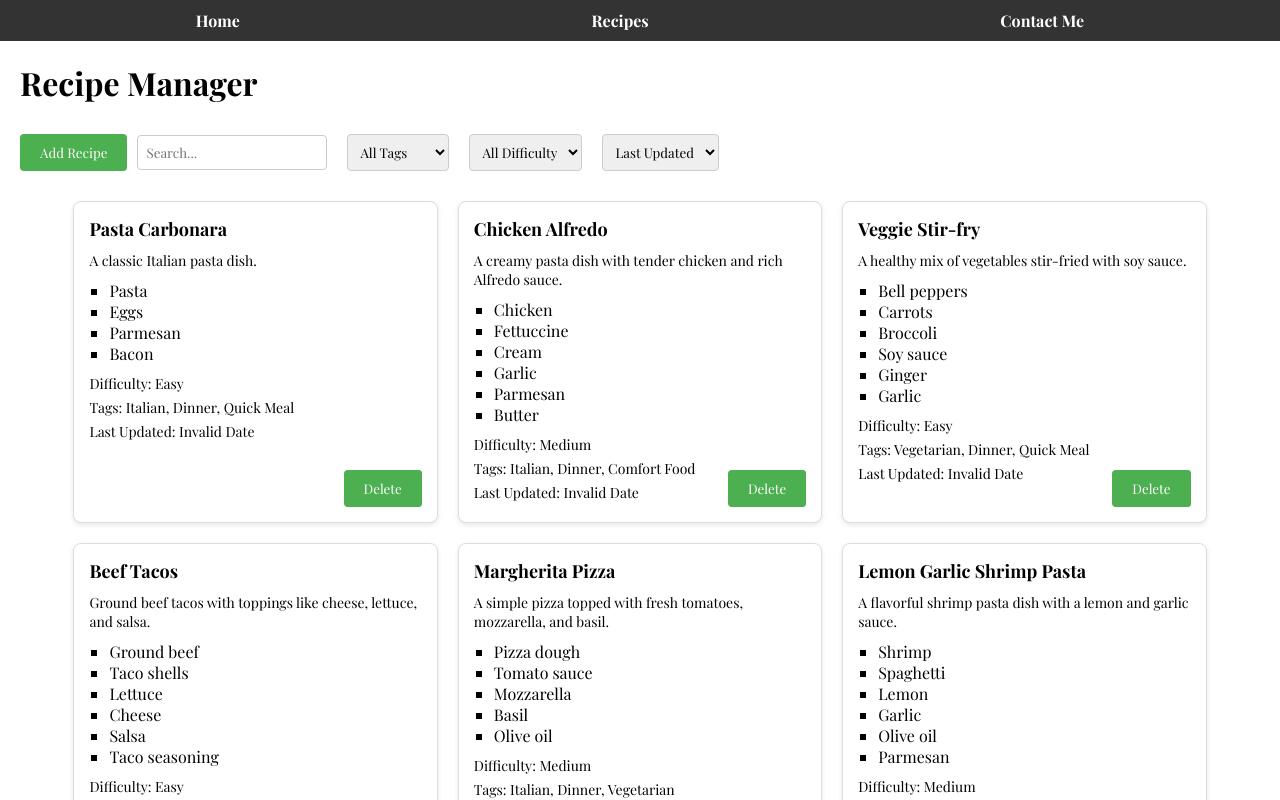
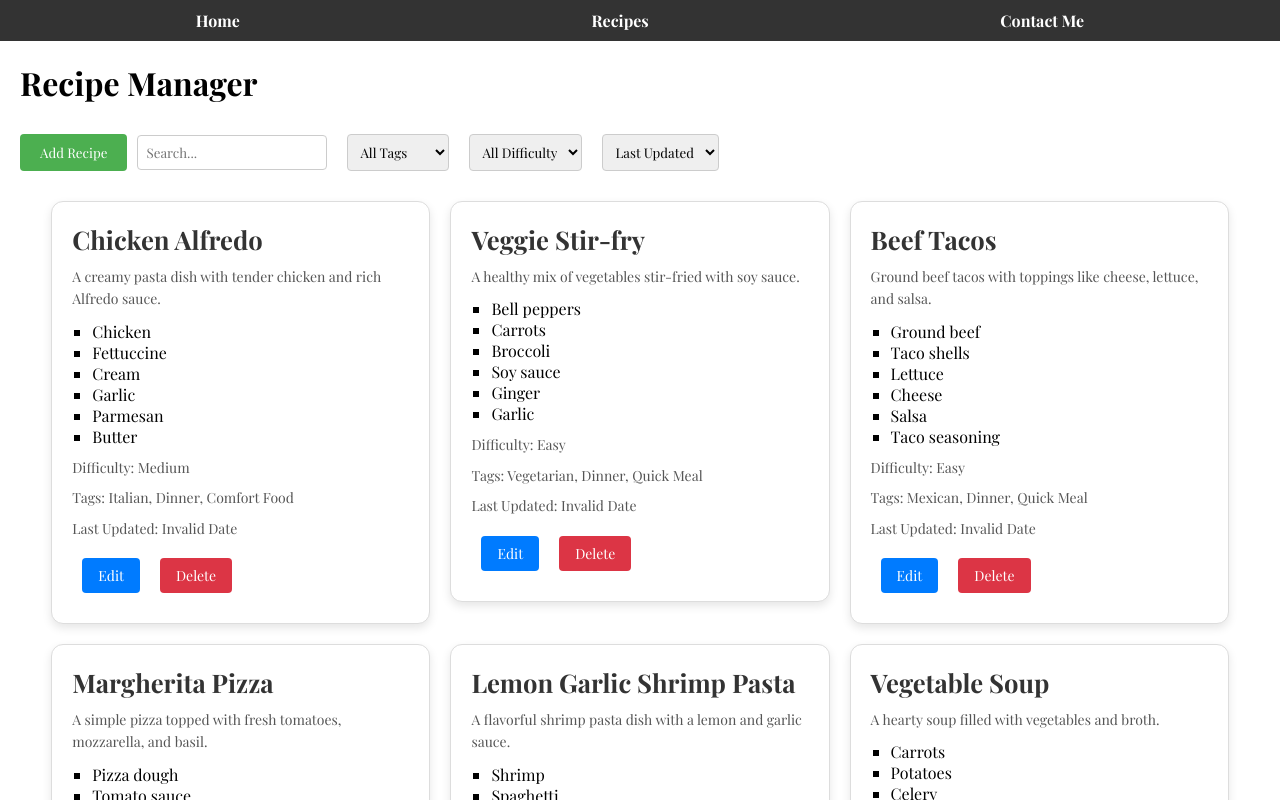
Before and after one commit to rasadli/RecipeManagerApp, a React (Create React App) app: page /recipes in a window 1280 px wide. Shown: the top 800 px of the page. Built offline with nearby package versions, Linux system fonts and the light colour scheme; data requests are answered from the project's data file; a web font is replaced by a local one.

Commit message:
some updates done to edit and add reciepe

```diff
--- a/src/assets/style.css
+++ b/src/assets/style.css
@@ -105,19 +105,37 @@ select:focus {
 }
 
 /* Recipe Card */
+/* Recipe Card */
 .recipe-card {
     border: 1px solid #ddd;
-    border-radius: 8px;
-    padding: 15px;
-    width: calc(31% - 20px);
-    background-color: white;
-    box-shadow: 0 2px 5px rgba(0, 0, 0, 0.1);
+    border-radius: 12px;
+    padding: 20px;
+    width: calc(33% - 30px); /* Adjusted width for better spacing */
+    background-color: #fff;
+    box-shadow: 0 4px 10px rgba(0, 0, 0, 0.1);
     position: relative;
+    transition: transform 0.3s ease, box-shadow 0.3s ease;
+    overflow: hidden; /* Ensures elements stay within the card */
+    height: 100%;
+}
+
+.recipe-card:hover {
+    transform: translateY(-5px); /* Card raises when hovered */
+    box-shadow: 0 8px 20px rgba(0, 0, 0, 0.15); /* More prominent shadow */
 }
 
 .recipe-card h2 {
-    font-size: 18px;
+    font-size: 1.6em;
     margin-bottom: 10px;
+    color: #333;
+    font-weight: bold;
+}
+
+.recipe-card p {
+    font-size: 14px;
+    margin: 8px 0;
+    color: #555;
+    line-height: 1.6;
 }
 
 .recipe-card ul {
@@ -126,15 +144,49 @@ select:focus {
     padding-left: 20px;
 }
 
-.recipe-card p {
-    font-size: 14px;
-    margin: 5px 0;
-}
-
-.recipe-card button {
+/* Container for buttons (to align them side by side) */
+.recipe-card .button-container {
+    display: flex;
+    gap: 10px; /* Adds space between buttons */
     position: absolute;
     bottom: 15px;
     right: 15px;
+}
+
+/* Buttons */
+.recipe-card button {
+    background-color: #4CAF50;
+    color: white;
+    padding: 8px 16px;
+    border: none;
+    border-radius: 4px;
+    cursor: pointer;
+    font-size: 14px;
+    transition: background-color 0.3s ease, transform 0.3s ease;
+    margin: 10px;
+}
+
+.recipe-card button:hover {
+    background-color: #45a049;
+    transform: translateY(-3px); /* Button slightly moves up on hover */
+}
+
+/* Button to edit */
+.recipe-card .edit-btn {
+    background-color: #007bff;
+}
+
+.recipe-card .edit-btn:hover {
+    background-color: #0056b3;
+}
+
+/* Button to delete */
+.recipe-card .delete-btn {
+    background-color: #dc3545;
+}
+
+.recipe-card .delete-btn:hover {
+    background-color: #c82333;
 }
 
 /* Recipe Form */
@@ -213,18 +265,19 @@ select:focus {
     left: 0;
     width: 100%;
     height: 100%;
-    background: rgba(0, 0, 0, 0.5); /* Semi-transparent background */
+    background: rgba(0, 0, 0, 0.5);
+    /* Semi-transparent background */
     display: flex;
     justify-content: center;
     align-items: center;
     z-index: 1000;
-  }
+}
 
-  /* Modal Content */
-  .modal-content {
+/* Modal Content */
+.modal-content {
     background-color: white;
     padding: 20px;
     border-radius: 8px;
     width: 500px;
     box-shadow: 0 4px 6px rgba(0, 0, 0, 0.1);
-  }
+}
--- a/src/components/RecipeCard.jsx
+++ b/src/components/RecipeCard.jsx
@@ -2,9 +2,7 @@ import React from "react";
 
 const RecipeCard = ({ recipe, onEdit, onDelete }) => {
     return (
-        <div
-            className="recipe-card"
-        >
+        <div className="recipe-card">
             <h2>{recipe.title}</h2>
             <p>{recipe.description}</p>
             <ul>
@@ -15,8 +13,8 @@ const RecipeCard = ({ recipe, onEdit, onDelete }) => {
             <p>Difficulty: {recipe.difficulty}</p>
             <p>Tags: {recipe.tags.join(", ")}</p>
             <p>Last Updated: {new Date(recipe.updatedAt).toLocaleString()}</p>
-            <button onClick={onEdit}>Edit</button>
-            <button onClick={onDelete}>Delete</button>
+            <button className="edit-btn" onClick={onEdit}>Edit</button>
+            <button className="delete-btn" onClick={onDelete}>Delete</button>
         </div>
     );
 };
--- a/src/db.json
+++ b/src/db.json
@@ -1,31 +1,7 @@
 {
   "recipes": [
     {
-      "id": 1,
-      "title": "Pasta Carbonara",
-      "description": "A classic Italian pasta dish.",
-      "ingredients": [
-        "Pasta",
-        "Eggs",
-        "Parmesan",
-        "Bacon"
-      ],
-      "steps": [
-        "Boil pasta",
-        "Cook bacon",
-        "Mix eggs and cheese",
-        "Combine all ingredients"
-      ],
-      "tags": [
-        "Italian",
-        "Dinner",
-        "Quick Meal"
-      ],
-      "difficulty": "Easy",
-      "lastUpdated": "2024-01-01T10:00:00Z"
-    },
-    {
-      "id": 2,
+      "id": "2",
       "title": "Chicken Alfredo",
       "description": "A creamy pasta dish with tender chicken and rich Alfredo sauce.",
       "ingredients": [
@@ -51,7 +27,7 @@
       "lastUpdated": "2024-01-05T14:30:00Z"
     },
     {
-      "id": 3,
+      "id": "3",
       "title": "Veggie Stir-fry",
       "description": "A healthy mix of vegetables stir-fried with soy sauce.",
       "ingredients": [
@@ -77,7 +53,7 @@
       "lastUpdated": "2024-01-10T12:00:00Z"
     },
     {
-      "id": 4,
+      "id": "4",
       "title": "Beef Tacos",
       "description": "Ground beef tacos with toppings like cheese, lettuce, and salsa.",
       "ingredients": [
@@ -102,7 +78,7 @@
       "lastUpdated": "2024-01-12T08:00:00Z"
     },
     {
-      "id": 5,
+      "id": "5",
       "title": "Margherita Pizza",
       "description": "A simple pizza topped with fresh tomatoes, mozzarella, and basil.",
       "ingredients": [
@@ -127,7 +103,7 @@
       "lastUpdated": "2024-01-15T17:45:00Z"
     },
     {
-      "id": 6,
+      "id": "6",
       "title": "Lemon Garlic Shrimp Pasta",
       "description": "A flavorful shrimp pasta dish with a lemon and garlic sauce.",
       "ingredients": [
@@ -153,7 +129,7 @@
       "lastUpdated": "2024-01-18T09:30:00Z"
     },
     {
-      "id": 7,
+      "id": "7",
       "title": "Vegetable Soup",
       "description": "A hearty soup filled with vegetables and broth.",
       "ingredients": [
@@ -191,6 +167,20 @@
       "difficulty": "Hard",
       "createdAt": "2024-12-31T16:25:36.095Z",
       "updatedAt": "2024-12-31T16:25:36.095Z"
+    },
+    {
+      "id": "ee94",
+      "title": "asa",
+      "description": "asas",
+      "ingredients": [
+        "asa"
+      ],
+      "tags": [
+        "sdasa"
+      ],
+      "difficulty": "Easy",
+      "createdAt": "2025-01-01T17:00:39.794Z",
+      "updatedAt": "2025-01-01T17:00:39.794Z"
     }
   ]
 }
```
